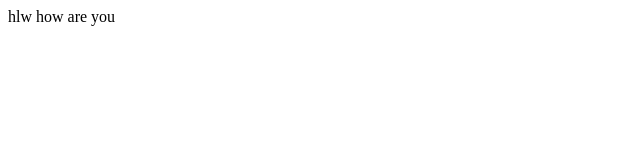
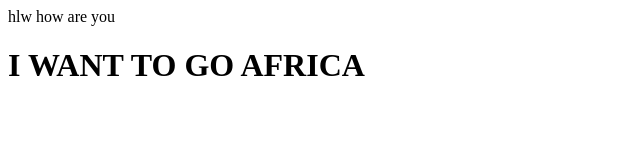
Before and after one commit to AS-Ridwan/gitone, a plain HTML site: page index.html in a window 1280 px wide. Shown: the whole page, without its empty margins (0-640 px from the left). Drawn offline with Linux system fonts and the light colour scheme.

Commit message:
add new line

```diff
--- a/index.html
+++ b/index.html
@@ -8,6 +8,7 @@
     <title>my-first-repo</title>
 </head>
 hlw how are you
+<h1>I WANT TO GO AFRICA</h1>
 
 <body>
 
```
